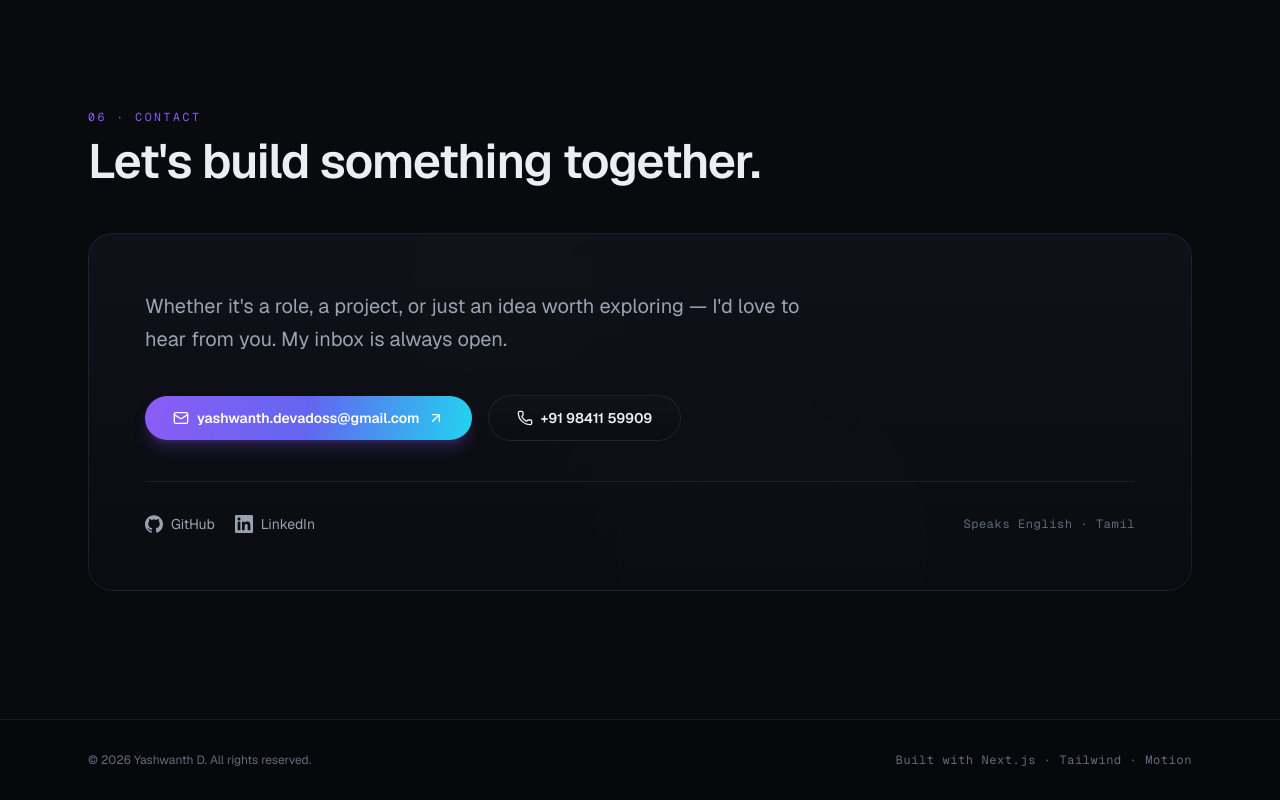
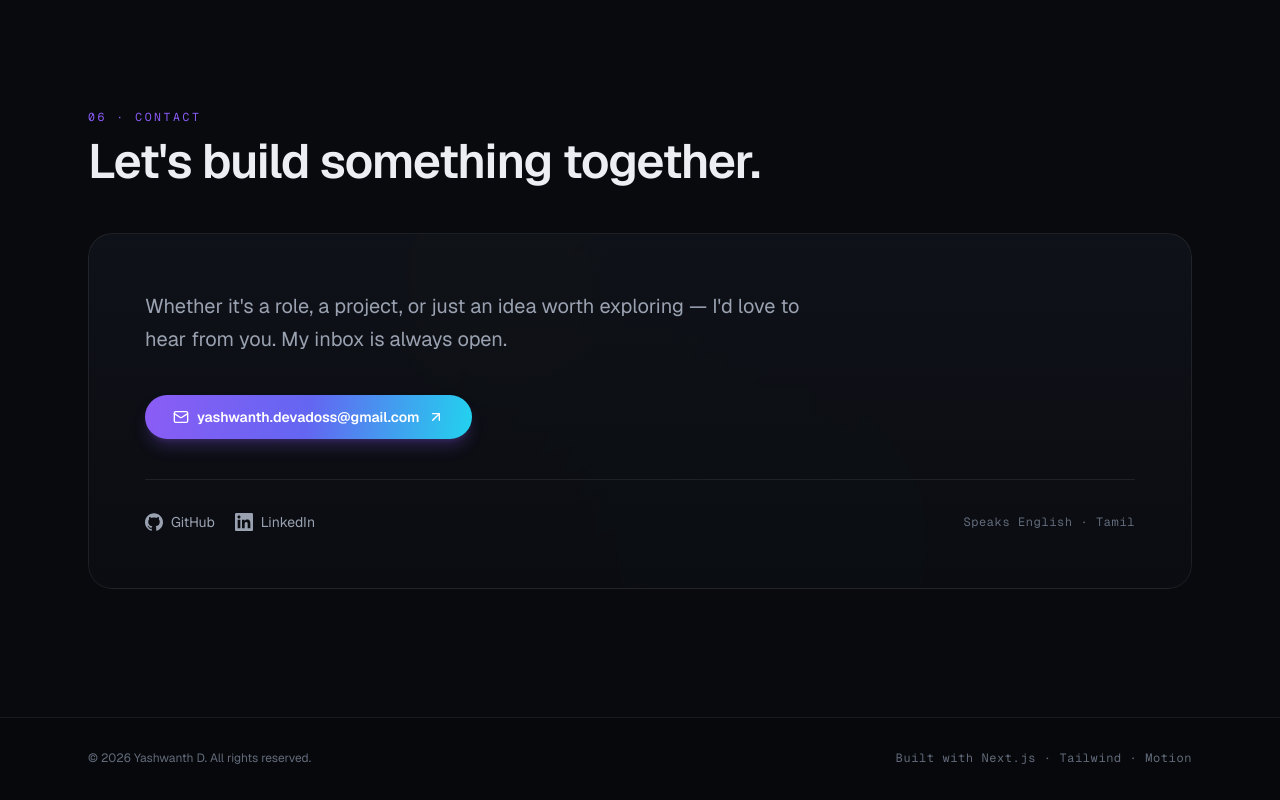
Before and after one commit to yashoncode/portfolio, a Next.js app: page / in a window 1280 px wide. Shown: the part 5544-6344 px from the top of the page. Built offline with nearby package versions, Linux system fonts and the light colour scheme.

Commit message:
inital commit

```diff
--- a/src/components/Contact.tsx
+++ b/src/components/Contact.tsx
@@ -1,4 +1,4 @@
-import { Mail, Phone, ArrowUpRight } from "lucide-react";
+import { Mail, ArrowUpRight } from "lucide-react";
 import { GithubIcon, LinkedinIcon } from "./icons";
 import Section from "./Section";
 import Reveal from "./Reveal";
@@ -39,13 +39,6 @@ export default function Contact() {
                   className="shrink-0 transition-transform group-hover:-translate-y-0.5 group-hover:translate-x-0.5"
                 />
               </a>
-              <a
-                href={`tel:${profile.phone.replace(/\s/g, "")}`}
-                className="glass inline-flex items-center justify-center gap-2 rounded-full px-5 py-3 text-xs font-semibold text-fg transition-colors hover:border-border-strong sm:px-7 sm:text-sm"
-              >
-                <Phone size={16} className="shrink-0" />
-                {profile.phone}
-              </a>
             </div>
 
             <div className="mt-10 flex flex-wrap items-center justify-between gap-6 border-t border-border pt-8">
--- a/src/data/resume.ts
+++ b/src/data/resume.ts
@@ -12,7 +12,6 @@ export const profile = {
   summary:
     "Software Engineer with 3+ years building and owning Laravel REST APIs, CRM systems, and workflow automation for logistics and ERP platforms, now extending into full-stack development with Next.js and React. Comfortable across the full development cycle — from API and database design to testing, CI/CD deployment, and integration with internal and third-party services. Hands-on with AI and LLM tools to automate workflows and ship faster.",
   email: "yashwanth.devadoss@gmail.com",
-  phone: "+91 98411 59909",
   links: {
     linkedin: "https://www.linkedin.com/in/yashwanth-devadoss/",
     github: "https://github.com/yashoncode",
```
